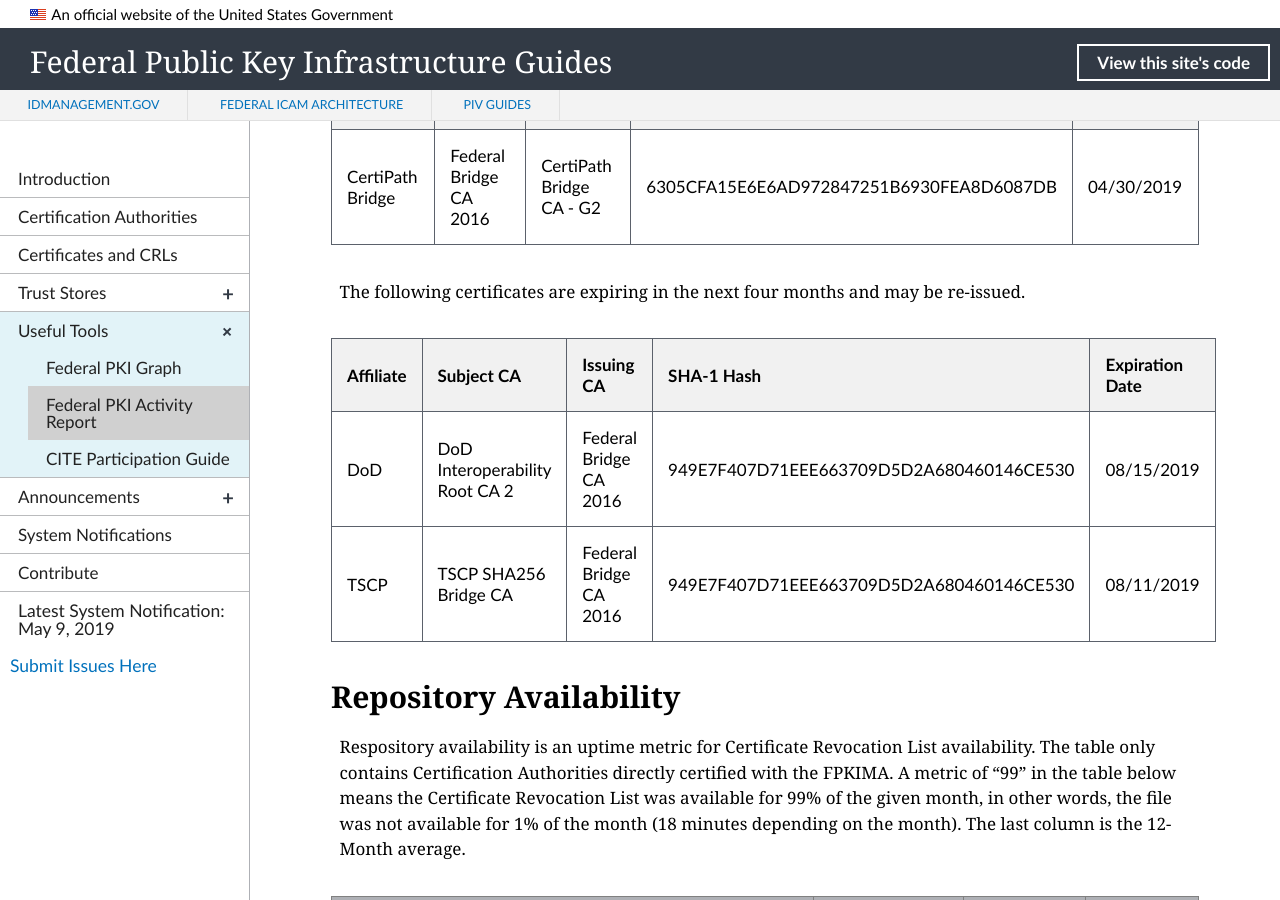
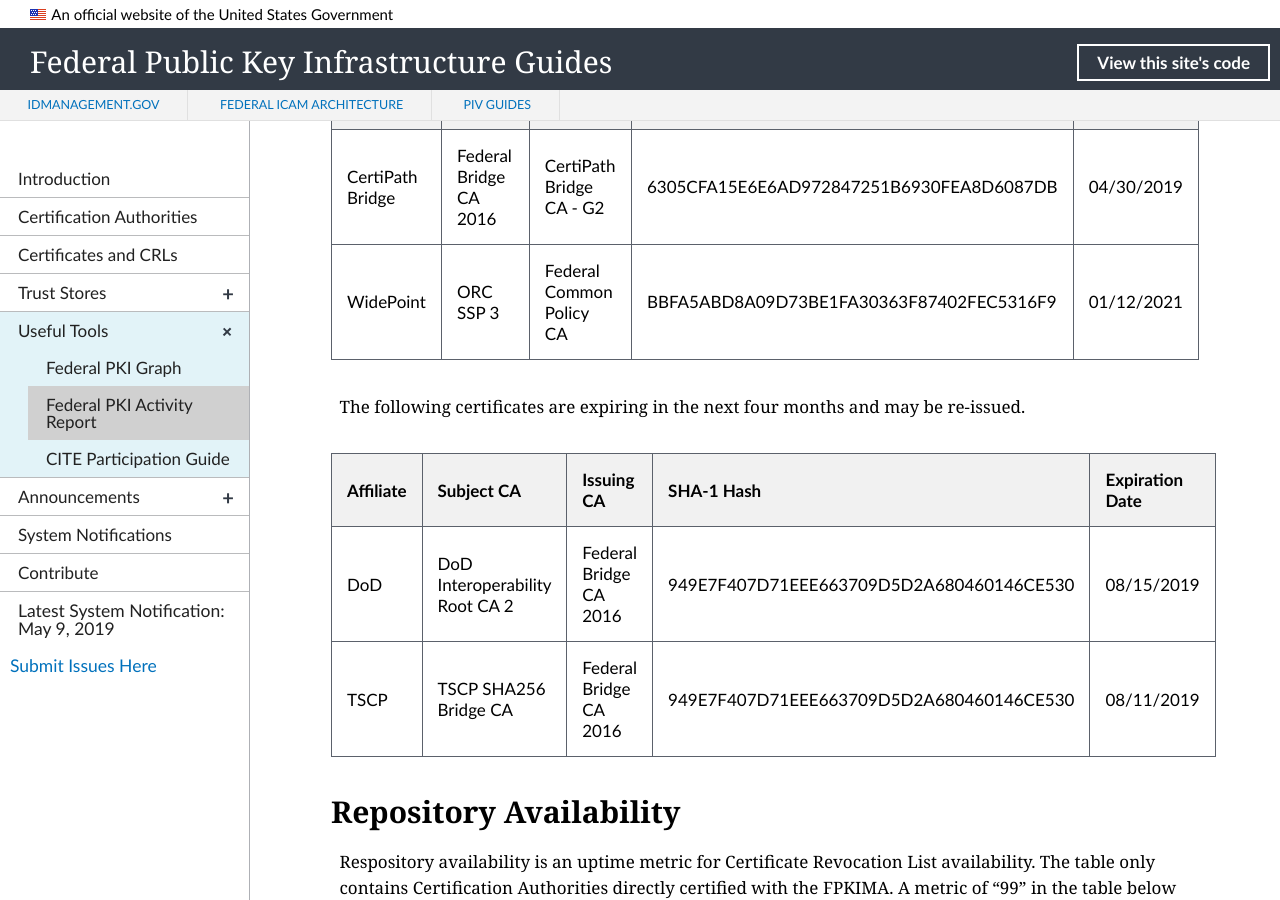
Before and after one commit to GSA/fpki-guides, a Jekyll site: the page built from _tools/03_fpki_activity_report.md, in a window 1280 px wide and 900 px high, scrolled down 2063 px. Built offline with Jekyll 4.4.1, drawn with Linux system fonts in a browser that asks for light colours; nearby versions of some CDN libraries; library files that are not in the unit come from our copies.

Commit message:
ORC Activity
Update for ORC SSP 3 revocation. Fixes #486

```diff
--- a/_tools/03_fpki_activity_report.md
+++ b/_tools/03_fpki_activity_report.md
@@ -37,6 +37,7 @@
 | Affiliate | Subject CA | Issuing CA | SHA-1 Hash | Expiration Date |
 | --------- | ---------- | ---------- | ------ | ------ |
 | CertiPath Bridge | Federal Bridge CA 2016 | CertiPath Bridge CA - G2 | 6305CFA15E6E6AD972847251B6930FEA8D6087DB | 04/30/2019 |
+| WidePoint | ORC SSP 3 | Federal Common Policy CA | BBFA5ABD8A09D73BE1FA30363F87402FEC5316F9 | 01/12/2021 |
 
 The following certificates are expiring in the next four months and may be re-issued.
 
```
